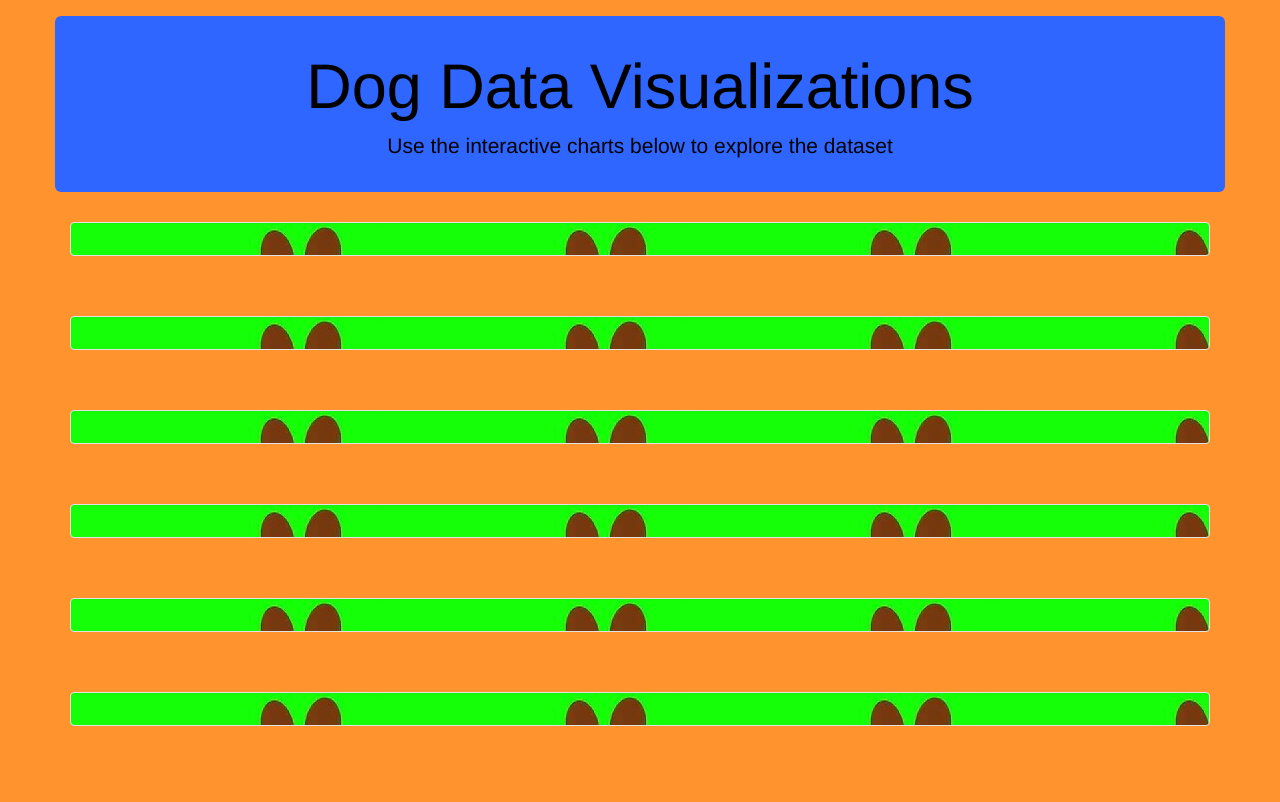
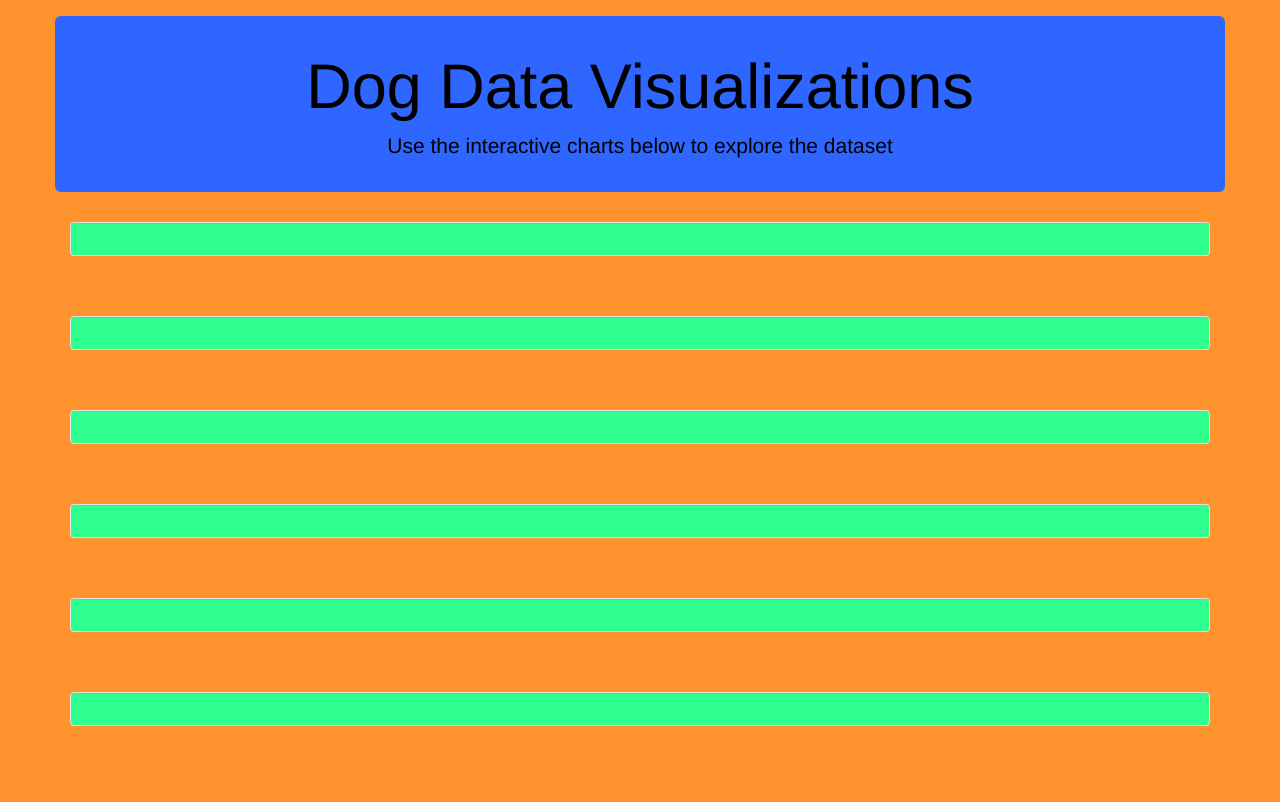
Before and after one commit to DMVance/Project2-PetSelect, a Flask app: page /visualizations in a window 1280 px wide. Run offline with Flask 2, Linux system fonts and the light colour scheme; data that the repository does not hold is empty; some libraries are stand-ins or nearby versions.

Commit message:
Update visualizations.html

```diff
--- a/frontend/templates/visualizations.html
+++ b/frontend/templates/visualizations.html
@@ -32,7 +32,7 @@
       color: black;
       padding: 16px;
       font-size: 14px;
-      background-image: url('background_paw.jpg');
+      /* background-image: url('background_paw.jpg'); */
       /* background-repeat: no-repeat; */
       /* border: none;
       cursor: pointer; */
```
